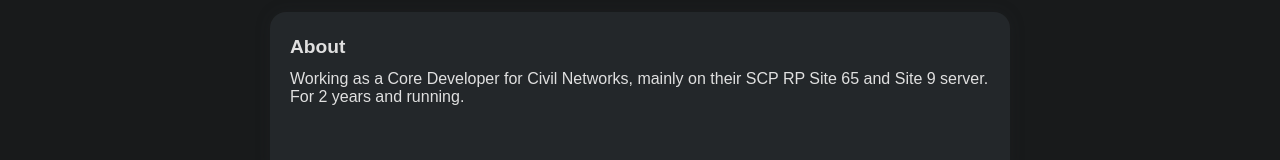
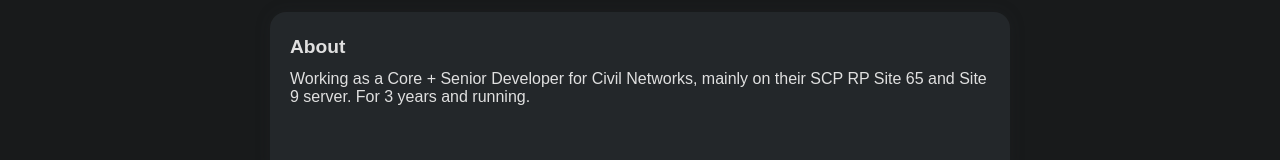
Before and after one commit to K-Lua/K-Lua.github.io, a plain HTML site: page experience/CivilNetworks.html in a window 1280 px wide. Shown: the part 282-442 px from the top of the page. Drawn offline with Linux system fonts and the light colour scheme.

Commit message:
update experience

```diff
--- a/experience/CivilNetworks.html
+++ b/experience/CivilNetworks.html
@@ -87,7 +87,7 @@
         <section class="exp-section">
             <h2>About</h2>
             <p>
-                Working as a Core Developer for Civil Networks, mainly on their SCP RP Site 65 and Site 9 server. For 2 years and running.
+                Working as a Core + Senior Developer for Civil Networks, mainly on their SCP RP Site 65 and Site 9 server. For 3 years and running.
             </p>
         </section>
         <section class="exp-section">
```
